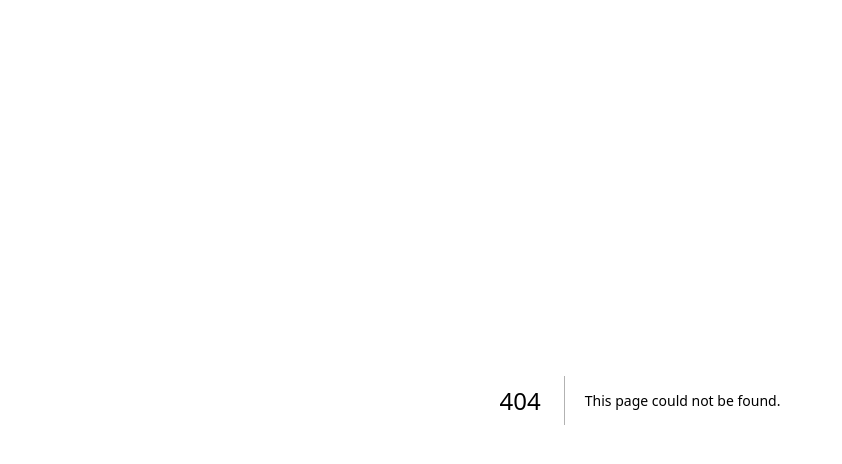
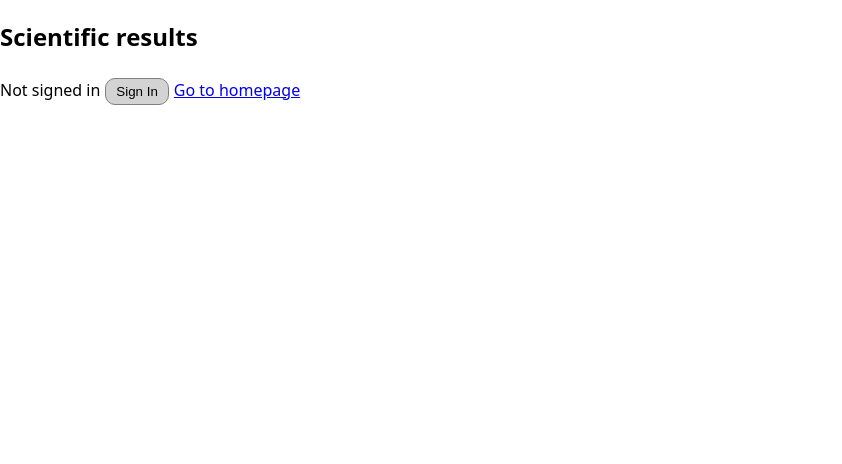
Before and after one commit to RikkeLS/scientist-app, a Next.js app: page /1/highlights in a window 1280 px wide. Before the commit this address had no page. Shown: the top 464 px of the page, without its empty margins (0-842 px from the left). Built offline with nearby package versions, Linux system fonts and the light colour scheme; no server answers.

Commit message:
create basic component and link to new page in UserNavBar

```diff
--- /dev/null
+++ b/components/Highlights/Highlights.js
@@ -0,0 +1,5 @@
+export default function Highlights() {
+    return (
+        <h2>Scientific results</h2>
+    )
+}
--- a/components/MainProfile/MainProfile.js
+++ b/components/MainProfile/MainProfile.js
@@ -15,13 +15,13 @@ export default function MainProfile() {
     const [entry, setEntry] = useState();
     const [isContentSaved,setIsContentSaved] = useState(false);
 
-    const {mutate} = useSWR(`/api/${currentPageOwner}/profileEntries`)
+    // const {mutate} = useSWR(`/api/${currentPageOwner}/profileEntries`)
 
    function getProfileContent(entryData) {
         setEntry(entryData)
     }
     async function handleSaveProfileContent() {
-        // console.log('..saving to db..');
+        console.log('..saving to db..');
         const response = fetch(`/api/${currentPageOwner}/profileEntries`,{
             method:'POST',
             headers:{
--- a/components/UserNavBar/UserNavBar.js
+++ b/components/UserNavBar/UserNavBar.js
@@ -18,7 +18,7 @@ export default function UserNavBar({userName}) {
                 />
             </li>
             <li>
-                <Link href='/papers'>Papers</Link>
+                <Link href={`/${userName}/highlights`}>Scientific highlights/results</Link>
             </li>
         </ul>
 
--- /dev/null
+++ b/pages/[userName]/highlights.js
@@ -0,0 +1,12 @@
+import Highlights from  '@/components/Highlights/Highlights'
+import LoginButton from "../../components/LoginButton/LoginButton";
+import Link from "next/link";
+export default function HighlightsPage() {
+    return (
+        <>
+        <Highlights/>
+        <LoginButton/>
+        <Link href={'/'}>Go to homepage</Link>
+        </>
+    )
+}
--- a/pages/api/[userName]/profileEntries/index.js
+++ b/pages/api/[userName]/profileEntries/index.js
@@ -2,7 +2,7 @@ import ProfileEntry from '../../../../db/models/ProfileEntry';
 import dbConnect from '../../../../db/dbConnect';
 import User from '../../../../db/models/User';
 
-console.clear()
+
 export default async function handler(request, response) {
     await dbConnect();
     const { userName } = request.query;
```
